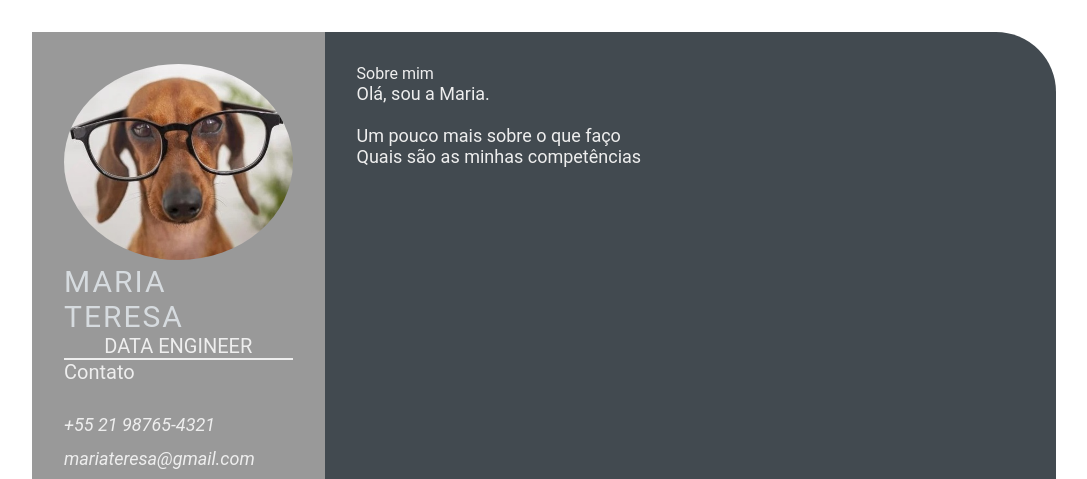
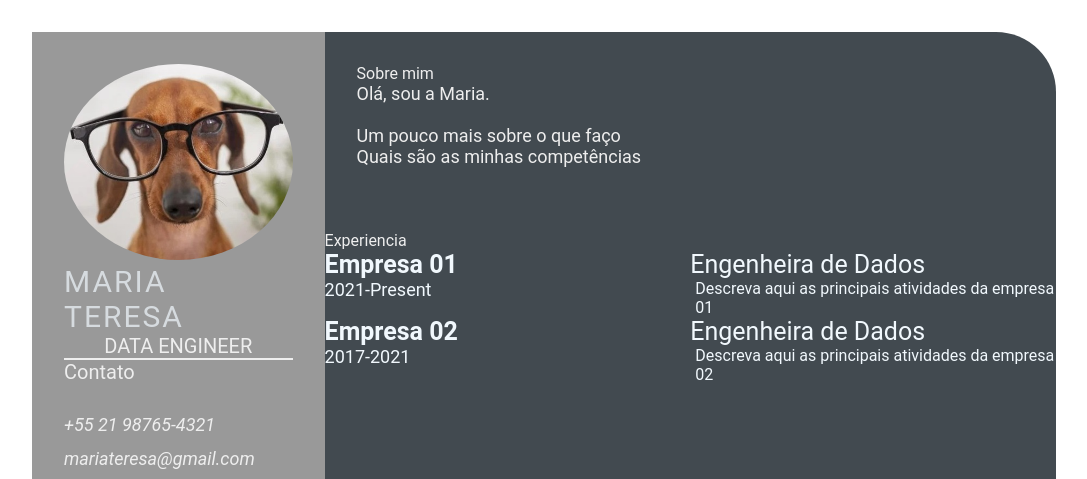
Before and after one commit to liliabakker/devweekgit.github.io, a plain HTML site: page index.html in a window 1280 px wide. Shown: the top 479 px of the page, without its empty margins (96-1183 px from the left). Drawn offline with Linux system fonts and the light colour scheme.

Commit message:
up index.html (#3)

```diff
--- a/index.html
+++ b/index.html
@@ -47,6 +47,32 @@
                         </p>
                     </section>
                 </div>
+                <section class="experience gap">
+                    <div class="right-title">Experiencia</div>
+                    <div class="experience-contents">
+                        <div class="exp-left">
+                            <p class="exp-company-name">Empresa 01</p>
+                            <p class="exp-time-period">2021-Present</p>
+                        </div>
+                        <div class="exp-right">
+                            <p class="exp-position">Engenheira de Dados</p>
+                            <p class="exp-desc">
+                                Descreva aqui as principais atividades da empresa 01
+                            </p>
+                        </div>
+                        <div class="exp-left">
+                            <p class="exp-company-name">Empresa 02</p>
+                            <p class="exp-time-period">2017-2021</p>
+                        </div>
+                        <div class="exp-right">
+                            <p class="exp-position">Engenheira de Dados</p>
+                            <p class="exp-desc">
+                                Descreva aqui as principais atividades da empresa 02
+                            </p>
+                        </div>
+                    </div>
+
+                </section>
             </section>
     </main>
 </body>
--- a/style.css
+++ b/style.css
@@ -101,3 +101,38 @@
     font-size: 18px;
     color: #eeeeee;
 }
+
+.experience-contents,
+.education-contents,
+.awards-contents {
+    display: grid;
+    grid-template-columns: repeat(2, 1fr);
+    padding-bottom: 2rem;
+    color: #F1F8FD;
+}
+
+.exp-company-name,
+.education-school-name,
+.awards-company-name {
+    font-size: 25px;
+    font-weight: bold;
+}
+
+.exp-time-period,
+.educationp-time-period,
+.awards-time-period {
+    font-size: 18px;
+}
+
+.exp-position,
+.education-subject,
+.awards-name {
+    font-size: 25px;
+}
+
+.exp-desc,
+.education-desc,
+.awards-desc {
+    font-size: 16px;
+    padding-left: 5px;
+}
```
